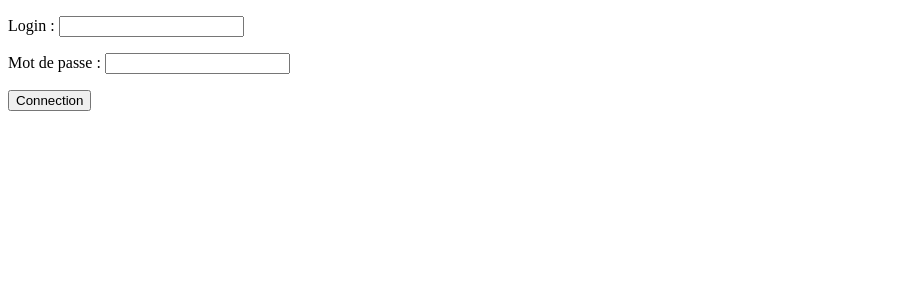
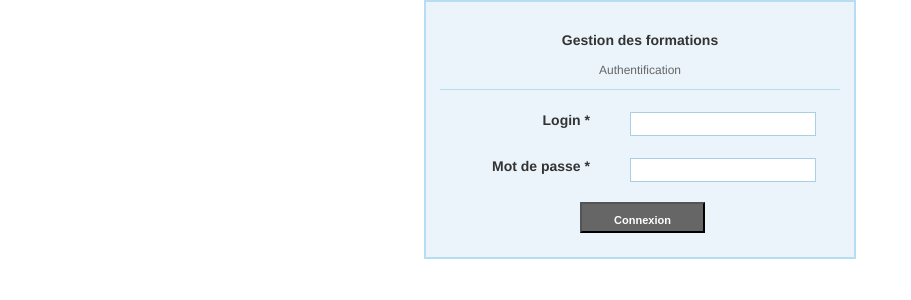
Before and after one commit to DarthSerge/Projet-M2L, a PHP site: page /identification.php in a window 1280 px wide. Shown: the top 300 px of the page, without its empty margins (0-911 px from the left). Run offline with PHP 8.4, Linux system fonts and the light colour scheme.

Commit message:
Changement

```diff
--- a/classe/DB.php
+++ b/classe/DB.php
@@ -1,6 +1,6 @@
 <?php
 
-Class Connection{
+Class DB {
 
 	const USER = 'root';
 	const PASSWORD = '';
@@ -13,17 +13,16 @@ Class Connection{
 		//Définition des paramètre de connection PDO
 		$dsn="mysql:".self::HOTE.";port=".self::PORT.";dbname=".self::BASE;
 
-		try
-		{
+		try {
 			//Connection à la base MySQL
 			$dbh = new PDO($dsn, self::USER, self::PASSWORD);
-
 		}
-		catch (PDOException $e)
-		{
+		catch (PDOException $e) {
 			die("Erreur! :" . $e->getMessage());
 		}
+
 		return $dbh;
 	}
 }
+
 ?>
--- a/classe/DB_Formation.php
+++ b/classe/DB_Formation.php
@@ -1,6 +1,8 @@
 <?php
 
-Class DB_Formation extends DB{
+include_once "DB.php";
+
+Class DB_Formation extends DB {
 
 
 	//renvoi la liste complète des formations sous forme de tableau d'objet
--- a/classe/DB_User.php
+++ b/classe/DB_User.php
@@ -1,9 +1,8 @@
 <?php
 
-include("DB.php");
-include("Script.php");
+include_once "DB.php";
 
-Class DB_User extends Connection{
+Class DB_User extends DB {
 
 	//test de connection
 	function checkId($login,$mdp){
@@ -30,7 +29,7 @@ Class DB_User extends Connection{
 			}
 		}
 		else{
-			scriptAlert("Erreur dans la requête");
+			echo("Erreur dans la requête");
 			return false;
 		}
 	}
@@ -52,7 +51,7 @@ Class DB_User extends Connection{
 		//si la requete échoue on annule la transaction
 		if (!$stmt->execute()){
 			$dbh->rollBack();
-			scriptAlert("Erreur dans la de suppression");
+			echo("Erreur dans la de suppression");
 			return false;
 		}
 
@@ -70,7 +69,7 @@ Class DB_User extends Connection{
 			//si la requete échoue on annule la transaction
 			if (!$stmt->execute()){
 			$dbh->rollBack();
-			scriptAlert("Erreur dans la requete d'insertion");
+			echo("Erreur dans la requete d'insertion");
 			return false;
 			}
 
--- a/classe/Script.php
+++ /dev/null
@@ -1,7 +0,0 @@
-<?php
-
-	function scriptAlert($alerte){
-		echo("?> <script> alert(".$alerte.") </script> <?php");
-	}
-
-?>
--- a/classe/User.php
+++ b/classe/User.php
@@ -1,7 +1,6 @@
 <?php
 
-include('DB.php');
-include('Script.php');
+include_once "DB.php";
 
 Class User{
 
--- a/css/general.css
+++ b/css/general.css
@@ -1,34 +1,169 @@
+html {
+	font-family: "Helvetica Neue", Helvetica, Arial, sans-serif;
+	font-size: 14px;
+	line-height: 1.428571429;
+	color: #333333;
+	background-color: #ffffff;
+}
+
 body {
 	width: 960px;
 	margin: auto;
 }
 
-header ul {
-	width: 100%;
-	margin: 0px;
-	padding: 0px;
-	background-color: #F246B8;
+div#msgErreur {
+	color: #d70f16;
+	text-align: center;
+	margin-top: 10px;
 }
 
-header ul li.nav {
-	display: inline;
-	margin: 0px;
-	margin-left: 110px;
-	padding: 0px;
+#form {
+	border: solid 2px #b7ddf2;
+	background-color: #ebf4fb;
+	margin: 0 auto;
+	width: 400px;
+	padding: 14px;
 }
 
-header ul li.nav a {
+#form h1 {
+	font-size: 14px;
+	font-weight: bold;
+	margin-bottom: 8px;
+	text-align: center;
+}
+
+#form p {
+	font-size: 12px;
+	color: #666666;
+	margin-bottom: 20px;
+	border-bottom: solid 1px #b7ddf2;
+	padding-bottom: 10px;
+	text-align: center;
+}
+
+#form label{
+	padding: 0 30px 0 0;
+	font-weight: bold;
+	text-align: right;
+	width: 150px;
+	float: left;
+}
+
+#form label > span{
+	color: #d70f16;
+	display: block;
+	font-size: 11px;
+	font-weight: normal;
+	text-align: right;
+	width: 140px;
+}
+
+#form input[type=text], #form input[type=password], #form input[type=email] {
+	float: left;
+	font-size: 12px;
+	padding: 4px 2px;
+	border: 1px solid #aacfe4;
+	width: 180px;
+	margin: 2px 0 20px 10px;
+}
+
+#form #boutonConnexion {
+	margin-left: 140px;
+	width: 125px;
+	height: 31px;
+	background: #666666;
+	text-align: center;
+	line-height: 31px;
 	color: #FFFFFF;
-	font-size: 1.2em;
+	font-size: 11px;
+	font-weight: bold;
+}
+
+#form #boutonValider {
+	display: inline;
+	margin-left: 100px;
+	width: 125px;
+	height: 31px;
+	background: #666666;
+	text-align: center;
+	line-height: 31px;
+	color: #FFFFFF;
+	font-size: 11px;
+	font-weight: bold;
+}
+
+a {
 	text-decoration: none;
 }
 
-h1 {
-	margin-top: 10px;
-	margin-bottom: 20px;
-	margin-left: 15px;
-	text-align: left;
-	font-size: 1.6em;
-	font-weight: normal;
-	color: #F246B8;
+#form #boutonRetour {
+	display: inline;
+	margin-left: 20px;
+	width: 125px;
+	height: 31px;
+	background: #666666;
+	text-align: center;
+	line-height: 31px;
+	color: #FFFFFF;
+	font-size: 11px;
+	font-weight: bold;
 }
+
+#boutondeconnexion {
+	margin-left: 100px;
+	width: 125px;
+	height: 31px;
+	background: #666666;
+	text-align: center;
+	line-height: 31px;
+	color: #FFFFFF;
+	font-size: 11px;
+	font-weight: bold;
+}
+
+#boutonajout {
+	margin-left: 100px;
+	width: 200px;
+	height: 31px;
+	background: #666666;
+	text-align: center;
+	line-height: 31px;
+	color: #FFFFFF;
+	font-size: 11px;
+	font-weight: bold;
+}
+
+div#errorLog {
+	position: absolute;
+	top: 250px;
+	left: 42pc;
+	font-weight: bold;
+	color: #BC0026;
+}
+
+div#errorPass {
+	position: absolute;
+	top: 195px;
+	left: 45pc;
+	font-weight: bold;
+	color: #BC0026;
+}
+
+#tab {
+	margin: auto;
+	margin-top: 100px;
+	width: 70%;
+	border-top: 1px solid #aacfe4;
+	border-bottom: 1px solid #aacfe4;
+	border-left: 1px solid #aacfe4;
+	border-right: 1px solid #aacfe4;
+	background-color: #ebf4fb;
+}
+
+#tab th {
+	border-bottom: 1px solid #aacfe4;
+}
+
+#tab td {
+	text-align: center;
+}
--- a/identification.php
+++ b/identification.php
@@ -1,34 +1,52 @@
-<!DOCTYPE html>
-    <html>
-            <head>
-                    <title>Connection</title>
-                    <meta charset="utf-8" />
-             </head>
+<?php
 
-             <body>
-                    <?php
+include_once "./librairie.php";
 
-                    include_once("./classe/DB_User.php");
-                    include_once("./classe/DB.php");
+debutPage("Connexion");
 
-                        if (isset($_POST["login"]) && isset($_POST["mdp"])){
-                            $db = new DB_User;
 
-                            //on test les identifiants de connexion
-                            if ($db->checkId($_POST["login"],$_POST["mdp"])){
-                                echo("Vous êtes connecté !");
-                            }
-                            else{
+$msgErreur = "";
+$msgLogin = "";
+$msgMDP = "";
+$error = false;
 
-                                echo("Identifiants incorrect !");
-                            }
-                        }
-                    ?>
-                    <form action="identification.php" method="post">
-                         <p> Login : <input type="text" name="login" /></p>
-                         <p> Mot de passe : <input type="password" name="mdp" /></p>
-                         <p><input type="submit" value="Connection"></p>
-                    </form>
+if (isset($_POST["login"]) && isset($_POST["mdp"])) {
+	if ($_POST["login"] == "") {
+		$msgLogin = "Champ obligatoire !";
+		$error = true;
+	}
 
-             </body>
-     </html>
+	if ($_POST["mdp"] == "") {
+		$msgMDP = "Champ obligatoire !";
+		$error = true;
+	}
+
+	if (!$error) {
+		$db = new DB_User;
+
+		if ($db->checkId($_POST["login"],$_POST["mdp"])) {
+		/*	$_SESSION["id"] = ;
+			$_SESSION["login"] = ;
+			$_SESSION["mail"] = ;*/
+			redirect("compte.php");
+		} else
+			$msgErreur = "Identifiants incorrect !";
+	}
+}
+
+echo "<div id=\"form\">\n";
+	echo "<form action=\"identification.php\" method=\"post\">\n";
+		echo "<h1>Gestion des formations</h1>\n";
+		echo "<p>Authentification</p>\n";
+		echo "<div><label> Login *<span>".$msgLogin."</span></label><input type=\"text\" name=\"login\" /></div>\n";
+		echo "<div><label> Mot de passe *<span>".$msgMDP."</span></label><input type=\"password\" name=\"mdp\" /></div>\n";
+		echo "<input type=\"submit\" value=\"Connexion\" id=\"boutonConnexion\">\n";
+	echo "</form>\n";
+	echo "<div id=\"msgErreur\">";
+		echo $msgErreur;
+	echo "</div>\n";
+echo "</div>\n";
+
+finPage();
+
+?>
--- a/js/general.js
+++ b/js/general.js
@@ -1,4 +1,6 @@
-$(document).ready(function()
-{
-
+$(document).ready(function() {
+	$("#deconnexion").click(function(){
+		if (confirm('Voulez-vous vraiment vous déconnecter ?'))
+			document.location.href('?deconnexion');
+	});
 });
--- /dev/null
+++ b/librairie.php
@@ -0,0 +1,65 @@
+<?php
+
+session_start();
+
+include_once "./classe/DB.php";
+include_once "./classe/DB_User.php";
+include_once "./classe/DB_Formation.php";
+include_once "./classe/User.php";
+include_once "./classe/Formation.php";
+
+function redirect($url) {
+	header("Location:".$url);
+}
+
+function getFichier() {
+	return basename($_SERVER['PHP_SELF'], ".php");
+}
+
+function debutPage($titre) {
+	echo "<!DOCTYPE html>\n";
+	echo "<html>\n";
+
+	echo "<head>\n";
+		echo "<title>".$titre."</title>\n";
+		echo "<meta charset=\"utf-8\" />\n";
+		echo "<link rel=\"stylesheet\" type=\"text/css\" href=\"./css/general.css\" />\n";
+		echo "<script src=\"js/jquery-2.1.1.min.js\"></script>\n";
+		echo "<script src=\"js/general.js\"></script>\n";
+	echo "</head>\n";
+
+	echo "<body>\n";
+
+	if (getFichier() != "identification") {
+		echo "<header>\n";
+			echo "<ul>\n";
+				echo "<li class=\"nav\"><a href=\"index.php\">Mon compte</a></li>\n";
+				echo "<li class=\"nav\"><a href=\"mailto:jeanfrancois.poivey@free.fr\">Contactez-nous</a></li>\n";
+				echo "<li class=\"nav\"><a href=\"formations.php\">Les formations</a></li>\n";
+				echo "<li class=\"nav\" id=\"deconnexion\"><a href=\"\">Se déconnecter</a></li>\n";
+			echo "</ul>\n";
+		echo "</header>\n";
+	}
+		echo "<section>\n";
+			echo "<aside>\n";
+			echo "</aside>\n";
+
+			echo "<article>\n";
+}
+
+function finPage() {
+			echo "</article>\n";
+		echo "</section>\n";
+
+	if (getFichier() != "identification") {
+			echo "<footer>\n";
+				echo "<a href=\"mentions-legales.php\">Mentions Légales</a>\n";
+			echo "</footer>\n";
+	}
+	echo "</body>\n";
+
+	echo "</html>\n";
+}
+
+
+?>
```
Also changed, not shown: classe/Formation.php (+15 -52 lines), index.php (deleted, +0 -14 lines), m2l.sql (added, +116 -0 lines), structure/debut_page.php (deleted, +0 -43 lines), structure/fin_page.html (deleted, +0 -9 lines), compte.php (added).
